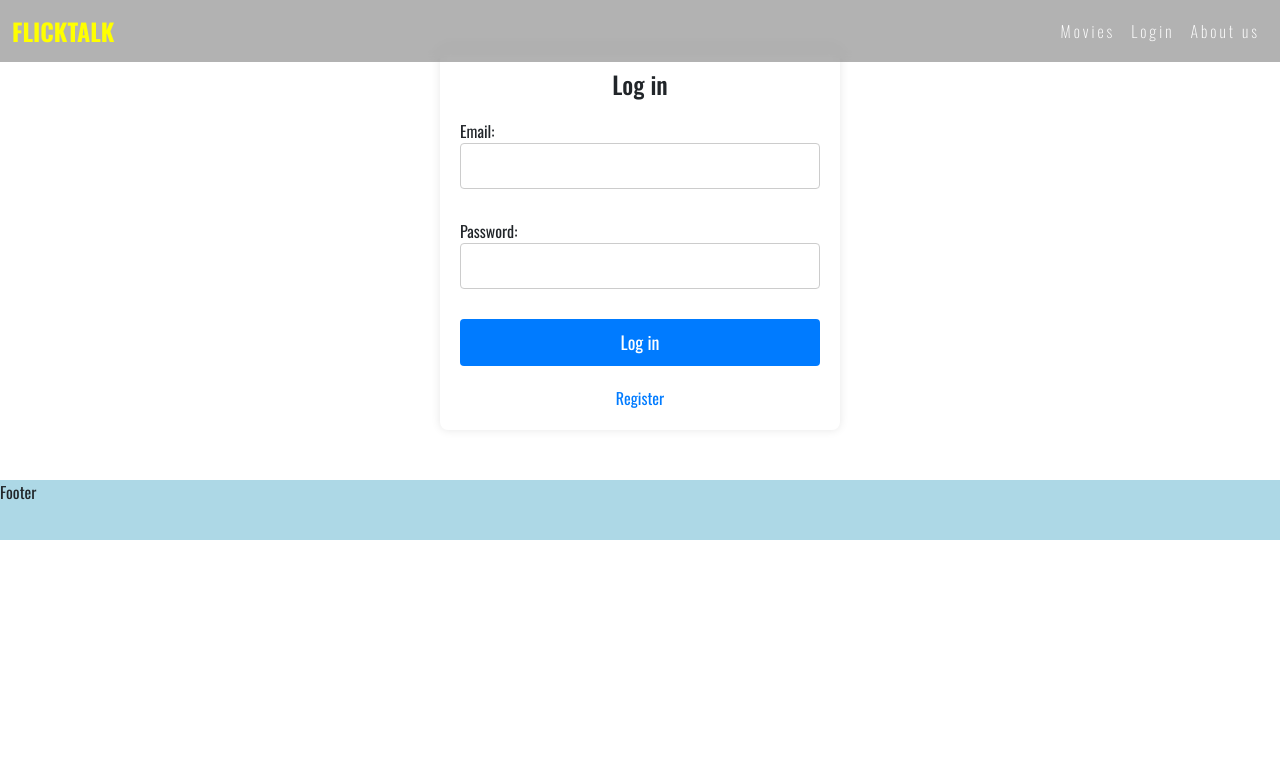
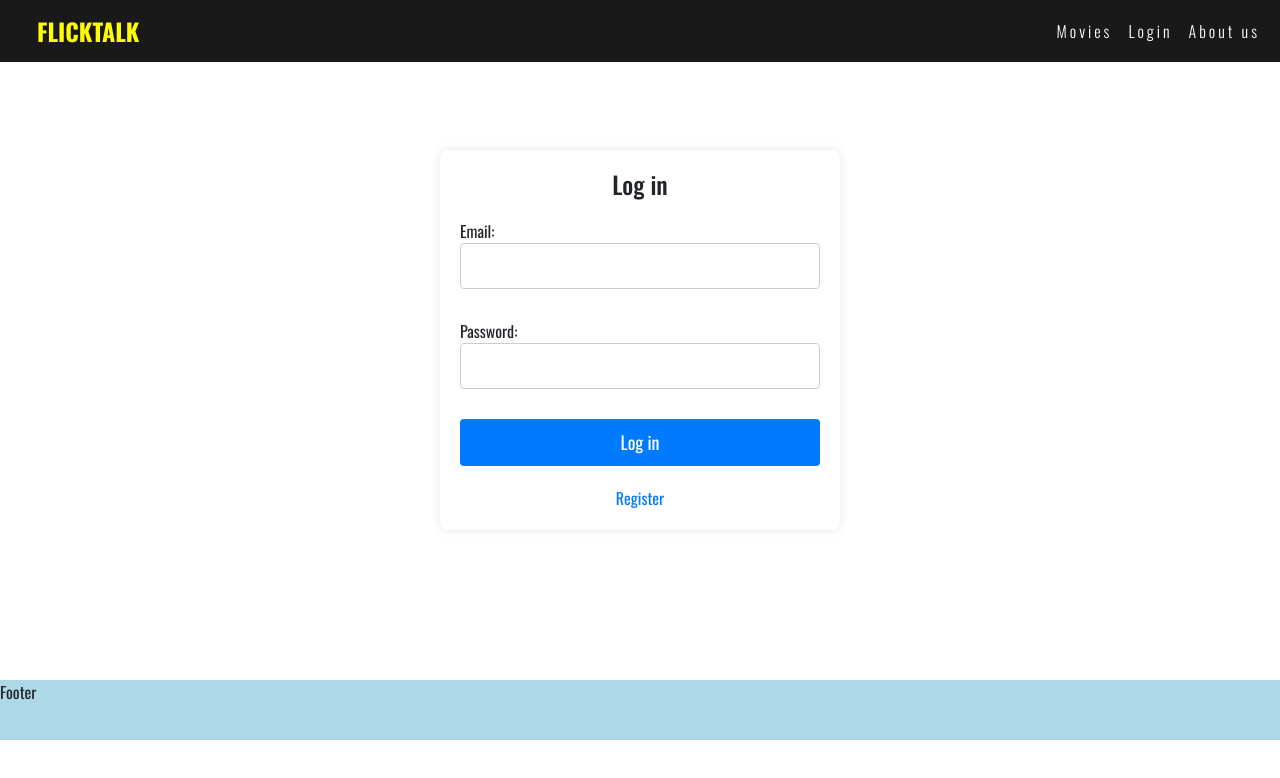
Before and after one commit to Briantahiel/project, a Next.js app: page /login in a window 1280 px wide. Shown: the top 778 px of the page. Built offline with nearby package versions, Linux system fonts and the light colour scheme; no server answers.

Commit message:
style fixes

```diff
--- a/src/pages/about.tsx
+++ b/src/pages/about.tsx
@@ -1,4 +1,11 @@
 
 export default function About() {
-    return <h1>About us</h1>
+    return (
+        <>
+        <div className="main-about-container">
+            <h1>About us</h1>
+            <p>Text about us</p>
+        </div>
+        </>
+        )
 }
--- a/src/pages/login.tsx
+++ b/src/pages/login.tsx
@@ -1,31 +1,29 @@
 "use client";
-import { useState } from 'react';
-import { useRouter } from 'next/navigation';
-import { auth } from '../firebaseConfig';
-import { signInWithEmailAndPassword } from 'firebase/auth';
+import { useState } from "react";
+import { useRouter } from "next/navigation";
+import { auth } from "../firebaseConfig";
+import { signInWithEmailAndPassword } from "firebase/auth";
 
-
-import Link from 'next/link';
+import Link from "next/link";
 
 export default function Login() {
-  const [email, setEmail] = useState<string>('');
-  const [password, setPassword] = useState<string>('');
+  const [email, setEmail] = useState<string>("");
+  const [password, setPassword] = useState<string>("");
   const router = useRouter();
 
   const handleLogin = async (e: React.FormEvent<HTMLFormElement>) => {
     e.preventDefault();
     try {
       await signInWithEmailAndPassword(auth, email, password);
-      console.log('Inicio de sesión exitoso');
-      router.push('/movies');
+      console.log("Inicio de sesión exitoso");
+      router.push("/movies");
     } catch (error: any) {
-      console.error('Error al iniciar sesión:', error.message);
+      console.error("Error al iniciar sesión:", error.message);
     }
   };
 
-
   return (
-    <div className="container">
+    <div className="container-login-register">
       <h2 className="title">Log in</h2>
       <form onSubmit={handleLogin}>
         <label className="form-label">
@@ -46,10 +44,13 @@ export default function Login() {
             onChange={(e) => setPassword(e.target.value)}
           />
         </label>
-    <button className="submit-btn" type="submit">Log in</button>
+        <button className="submit-btn" type="submit">
+          Log in
+        </button>
       </form>
-  <Link href='/register' className="register-link">Register</Link>
+      <Link href="/register" className="register-link">
+        Register
+      </Link>
     </div>
-
   );
 }
--- a/src/pages/movies.tsx
+++ b/src/pages/movies.tsx
@@ -363,7 +363,7 @@ export default function PopularMovies() {
               </div>
             </div>
           ))}
-
+      </div>
           <div className="movies-btn-pages">
             <button onClick={handlePrevPage} disabled={currentPage === 1}>
               Anterior
@@ -371,7 +371,7 @@ export default function PopularMovies() {
             <button onClick={handleNextPage}>Siguiente</button>
           </div>
         </div>
-      </div>
+
     </>
   );
 }
--- a/src/pages/register.tsx
+++ b/src/pages/register.tsx
@@ -26,7 +26,7 @@ export default function Register() {
 
   return (
     <>
-      <div className="container">
+      <div className="container-login-register">
         <h2 className="title">Register</h2>
         <label className="form-label">
           Email:
--- a/src/styles/login.css
+++ b/src/styles/login.css
@@ -1,6 +1,6 @@
-.container {
+.container-login-register {
     width: 400px;
-    margin: 50px auto;
+    margin: 150px auto;
     padding: 20px;
     border-radius: 8px;
     box-shadow: 0 0 10px rgba(0, 0, 0, 0.1);
--- a/src/styles/movies.css
+++ b/src/styles/movies.css
@@ -1,22 +1,26 @@
 * {
   font-family: "Oswald", sans-serif;
 }
+
 .main-filter-container {
-  position: sticky;
-  top: 92px;
+  /* position: sticky;
+  top: 92px; */
+  position: fixed;
+  z-index: 1000;
+  top: 48px;
 }
 
 .filter-container {
   visibility: hidden;
   position: absolute;
-  top: 0px;
-  overflow: hidden;
+  top: 14px;
   width: 200px;
   color: whitesmoke;
   letter-spacing: 1.5px;
   font-weight: 100;
-  background-color: #333;
-}
+  font-size: 15px;
+  background-color: rgba(0, 0, 0, 0.9);
+  backdrop-filter: blur(5px);}
 
 .filter-container.open {
   visibility: visible;
@@ -89,12 +93,13 @@ input[type="checkbox"]:checked::before {
 
 /**/
 .btn-filter {
-  background-color: #333333;
+  background-color: rgba(0, 0, 0, 0.9);
+  backdrop-filter: blur(5px);
   border: none;
-  width: 200px;
   height: 30px;
   position: relative;
-  top: -30px;
+  top: -32px;
+  text-align: left;
 }
 .btn-filter img {
   width: 20px;
@@ -211,6 +216,7 @@ input[type="checkbox"]:checked::before {
 .movies-btn-pages {
   display: flex;
   justify-content: space-around;
+  margin-bottom: 100px;
 }
 .movies-btn-pages button {
   padding: 8px 15px;
@@ -232,10 +238,9 @@ input[type="checkbox"]:checked::before {
   object-fit: cover;
 }
 
-/*////////////////*/
+/*/////ABOUT US///////*/
 
-@media screen and (max-width: 940px) {
-  .movies-genre-container {
-    position: relative;
-  }
+.main-about-container {
+  height: 100vh;
+  margin-top: 100px;
 }
--- a/src/styles/navigation.css
+++ b/src/styles/navigation.css
@@ -2,30 +2,31 @@
 @import url("https://fonts.googleapis.com/css2?family=Nunito:ital,wght@0,200..1000;1,200..1000&family=Oswald:wght@200..700&display=swap");
 header {
   position: fixed;
-  z-index: 999;
   top: 0px;
   left: 0;
   right: 0;
+  z-index: 2;
 }
 .navbar {
-  background-color: rgba(0, 0, 0, 0.3);
+  background-color: rgba(0, 0, 0, 0.9);
   backdrop-filter: blur(5px);
 }
 
 .navbar-brand {
-  color: rgb(255, 255, 0);
+  color: rgb(255, 255, 0) !important;
   font-family: "Oswald", sans-serif;
   font-size: 24px;
   font-weight: 1000;
+  margin-left: 25px;
 }
 .navbar-brand:hover {
-  color: rgb(255, 255, 0);
+  color: rgb(255, 255, 0) !important;
 }
 .nav-link {
   font-family: "Oswald", sans-serif;
   font-size: 16px;
   letter-spacing: 1px;
-  font-weight: 200;
+  font-weight: 300;
   letter-spacing: 3px;
 }
 
```
Lines whose indentation alone changed are shown as unchanged.
